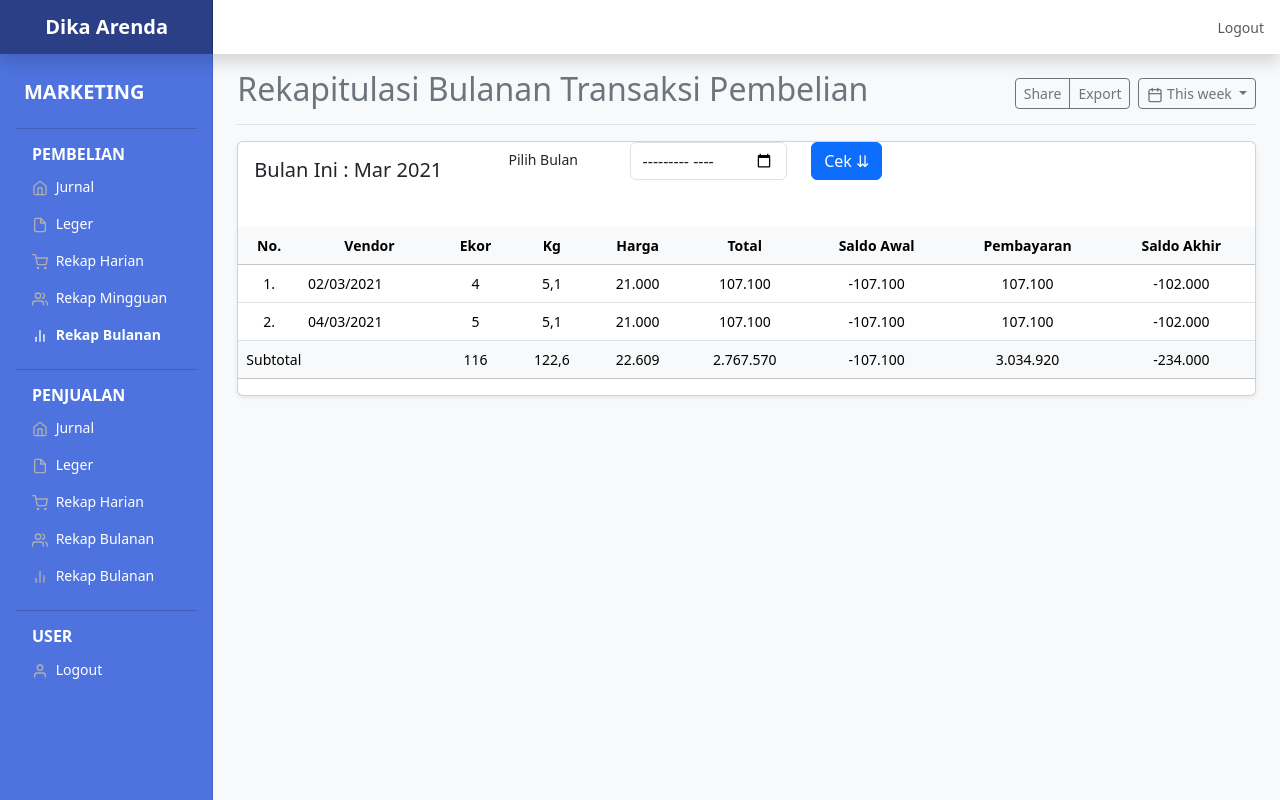
After one commit to rahulsubagio/Dika-Arenda, a CodeIgniter app: page /Dika-Arenda/marketing/rekapBulananPembelian in a window 1280 px wide. The commit adds this page. Run offline with CodeIgniter, Linux system fonts and the light colour scheme; some libraries are stand-ins or nearby versions.

Commit message:
penambahan bagian pembelian di marketing

```diff
--- a/application/controllers/Marketing.php
+++ b/application/controllers/Marketing.php
@@ -10,4 +10,63 @@ class Marketing extends CI_Controller
     $this->load->view('marketing/dashboard');
     $this->load->view('templates/footer');
   }
+
+  public function jurnalPembelian()
+  {
+    $this->session->set_flashdata('jurnalBeli', 'active');
+    $this->session->set_flashdata('judul', 'Jurnal Transaksi Pembelian');
+    $this->session->set_flashdata('button', 'on');
+
+    $this->load->view('templates/navbar');
+    $this->load->view('templates/marketing/sidebar');
+    $this->load->view('marketing/pembelian/jurnal');
+    $this->load->view('templates/footer');
+  }
+
+  public function legerPembelian()
+  {
+    $this->session->set_flashdata('legerBeli', 'active');
+
+    $this->load->view('templates/navbar');
+    $this->load->view('templates/marketing/sidebar');
+    $this->load->view('marketing/pembelian/leger');
+    $this->load->view('templates/footer');
+  }
+
+  public function rekapHarianPembelian()
+  {
+    $this->session->set_flashdata('rekharBeli', 'active');
+    $this->session->set_flashdata('judul', 'Rekapitulasi Harian Transaksi Pembelian');
+    $this->session->set_flashdata('button', 'off');
+
+    $this->load->view('templates/navbar');
+    $this->load->view('templates/marketing/sidebar');
+    $this->load->view('marketing/pembelian/jurnal');
+    $this->load->view('templates/footer');
+  }
+
+  public function rekapMingguanPembelian()
+  {
+    $this->session->set_flashdata('rekmingBeli', 'active');
+    $this->session->set_flashdata('judul', 'Rekapitulasi Mingguan Transaksi Pembelian');
+    $this->session->set_flashdata('jenis', 'minggu');
+
+    $this->load->view('templates/navbar');
+    $this->load->view('templates/marketing/sidebar');
+    $this->load->view('marketing/pembelian/rekapMingguBulan');
+    $this->load->view('templates/footer');
+  }
+
+  public function rekapBulananPembelian()
+  {
+    $this->session->set_flashdata('rekbulBeli', 'active');
+    $this->session->set_flashdata('judul', 'Rekapitulasi Bulanan Transaksi Pembelian');
+    $this->session->set_flashdata('jenis', 'bulan');
+
+    $this->load->view('templates/navbar');
+    $this->load->view('templates/marketing/sidebar');
+    $this->load->view('marketing/pembelian/rekapMingguBulan');
+    $this->load->view('templates/footer');
+  }
+
 }
--- a/application/views/marketing/pembelian/jurnal.php
+++ b/application/views/marketing/pembelian/jurnal.php
@@ -67,6 +67,7 @@
             <td align="center">-</td>
             <td align="center">107.100</td>
             <td align="center">107.100</td>
+            <td align="center">107.100</td>
             <?php if ($this->session->flashdata('button') == "on") : ?>
               <td align="center">
                 <button type="button" class="btn btn-success btn-sm" data-bs-toggle="modal" data-bs-target="#ModalEdit">BtnUbah</button>
@@ -84,6 +85,7 @@
             <td align="center">21.000</td>
             <td align="center">107.100</td>
             <td align="center">-</td>
+            <td align="center">107.100</td>
             <td align="center">107.100</td>
             <td align="center">107.100</td>
             <?php if ($this->session->flashdata('button') == "on") : ?>
@@ -104,6 +106,7 @@
             <td align="center">333</td>
             <td align="center">2.767.570</td>
             <td align="center">3.034.920</td>
+            <td align="center">5.107.100</td>
             <?php if ($this->session->flashdata('button') == "on") : ?>
               <td align="center">
                 <button type="button" class="btn btn-success btn-sm" data-bs-toggle="modal" data-bs-target="#ModalTambah">Tambah</button>
--- /dev/null
+++ b/application/views/marketing/pembelian/rekapMingguBulan.php
@@ -0,0 +1,99 @@
+<main class="col-md-9 ms-sm-auto col-lg-10 px-md-4">
+  <div class="d-flex justify-content-between flex-wrap flex-md-nowrap align-items-center pt-3 pb-2 mb-3 border-bottom">
+    <h1 class="h2 text-secondary"><?= $this->session->flashdata('judul'); ?></h1>
+    <div class="btn-toolbar mb-2 mb-md-0">
+      <div class="btn-group me-2">
+        <button type="button" class="btn btn-sm btn-outline-secondary">Share</button>
+        <button type="button" class="btn btn-sm btn-outline-secondary">Export</button>
+      </div>
+      <button type="button" class="btn btn-sm btn-outline-secondary dropdown-toggle">
+        <span data-feather="calendar"></span>
+        This week
+      </button>
+    </div>
+  </div>
+
+  <div class="card shadow-sm">
+    <div class="card-body">
+      <form action="" class="row g-3">
+        <div class="col-md-3">
+          <h5>Bulan Ini : <?= date("M Y"); ?></h5>
+        </div>
+        <?php if ($this->session->flashdata('jenis') == "minggu") : ?>
+          <div class="col-md-9 row">
+            <label class="col-form-label col-md-2">Pilih Minggu</label>
+            <div class="col-md-3">
+              <input type="week" class="form-control">
+            </div>
+            <div class="col-md-2">
+              <button class="btn btn-primary">Cek &downdownarrows;</button>
+            </div>
+          </div>
+        <?php else : ?>
+          <div class="col-md-9 row">
+            <label class="col-form-label col-md-2">Pilih Bulan</label>
+            <div class="col-md-3">
+              <input type="month" class="form-control">
+            </div>
+            <div class="col-md-2">
+              <button class="btn btn-primary">Cek &downdownarrows;</button>
+            </div>
+          </div>
+        <?php endif; ?>
+    </div>
+    </form>
+    <br>
+    <table class="table table-hover">
+      <thead class="table-light">
+        <tr align="center">
+          <th>No.</th>
+          <th>Vendor</th>
+          <th>Ekor</th>
+          <th>Kg</th>
+          <th>Harga</th>
+          <th>Total</th>
+          <th>Saldo Awal</th>
+          <th>Pembayaran</th>
+          <th>Saldo Akhir</th>
+        </tr>
+      </thead>
+      <tbody>
+        <tr>
+          <td align="center">1.</td>
+          <td>02/03/2021</td>
+          <td align="center">4</td>
+          <td align="center">5,1</td>
+          <td align="center">21.000</td>
+          <td align="center">107.100</td>
+          <td align="center">-107.100</td>
+          <td align="center">107.100</td>
+          <td align="center">-102.000</td>
+        </tr>
+        <tr>
+          <td align="center">2.</td>
+          <td>04/03/2021</td>
+          <td align="center">5</td>
+          <td align="center">5,1</td>
+          <td align="center">21.000</td>
+          <td align="center">107.100</td>
+          <td align="center">-107.100</td>
+          <td align="center">107.100</td>
+          <td align="center">-102.000</td>
+        </tr>
+      </tbody>
+      <tfoot class="table-light">
+        <tr>
+          <td colspan="2">Subtotal</td>
+          <td align="center">116</td>
+          <td align="center">122,6</td>
+          <td align="center">22.609</td>
+          <td align="center">2.767.570</td>
+          <td align="center">-107.100</td>
+          <td align="center">3.034.920</td>
+          <td align="center">-234.000</td>
+        </tr>
+      </tfoot>
+    </table>
+  </div>
+  </div>
+</main>
--- a/application/views/templates/marketing/sidebar.php
+++ b/application/views/templates/marketing/sidebar.php
@@ -11,31 +11,31 @@
             <span>Pembelian</span>
           </h6>
           <li class="nav-item">
-            <a class="nav-link <?= $this->session->flashdata('jurnal'); ?>" aria-current="page" href="#">
+            <a class="nav-link <?= $this->session->flashdata('jurnalBeli'); ?>" aria-current="page" href="<?= base_url('marketing/jurnalPembelian') ?>">
               <span data-feather="home"></span>
               Jurnal
             </a>
           </li>
           <li class="nav-item">
-            <a class="nav-link <?= $this->session->flashdata('leger'); ?>" href="#">
+            <a class="nav-link <?= $this->session->flashdata('legerBeli'); ?>" href="<?= base_url('marketing/legerPembelian') ?>">
               <span data-feather="file"></span>
               Leger
             </a>
           </li>
           <li class="nav-item">
-            <a class="nav-link <?= $this->session->flashdata('rekhar'); ?>" href="#">
+            <a class="nav-link <?= $this->session->flashdata('rekharBeli'); ?>" href="<?= base_url('marketing/rekapHarianPembelian') ?>">
               <span data-feather="shopping-cart"></span>
               Rekap Harian
             </a>
           </li>
           <li class="nav-item">
-            <a class="nav-link <?= $this->session->flashdata('rekbul'); ?>" href=#">
+            <a class="nav-link <?= $this->session->flashdata('rekmingBeli'); ?>" href="<?= base_url('marketing/rekapMingguanPembelian') ?>">
               <span data-feather="users"></span>
-              Rekap Bulanan
+              Rekap Mingguan
             </a>
           </li>
           <li class="nav-item">
-            <a class="nav-link <?= $this->session->flashdata('rekjual'); ?>" href="#">
+            <a class="nav-link <?= $this->session->flashdata('rekbulBeli'); ?>" href="<?= base_url('marketing/rekapBulananPembelian') ?>">
               <span data-feather="bar-chart-2"></span>
               Rekap Bulanan
             </a>
@@ -93,10 +93,11 @@
         </ul>
 
         <?php
-        unset($_SESSION['jurnal']);
-        unset($_SESSION['leger']);
-        unset($_SESSION['rekhar']);
-        unset($_SESSION['rekbul']);
+        unset($_SESSION['jurnalBeli']);
+        unset($_SESSION['legerBeli']);
+        unset($_SESSION['rekharBeli']);
+        unset($_SESSION['rekmingBeli']);
+        unset($_SESSION['rekbulBeli']);
         unset($_SESSION['rekjual']);
         unset($_SESSION['susutMinggu']);
         unset($_SESSION['susutBulan']);
```
Also changed, not shown: application/views/marketing/pembelian/leger.php (added, +101 -0 lines).
